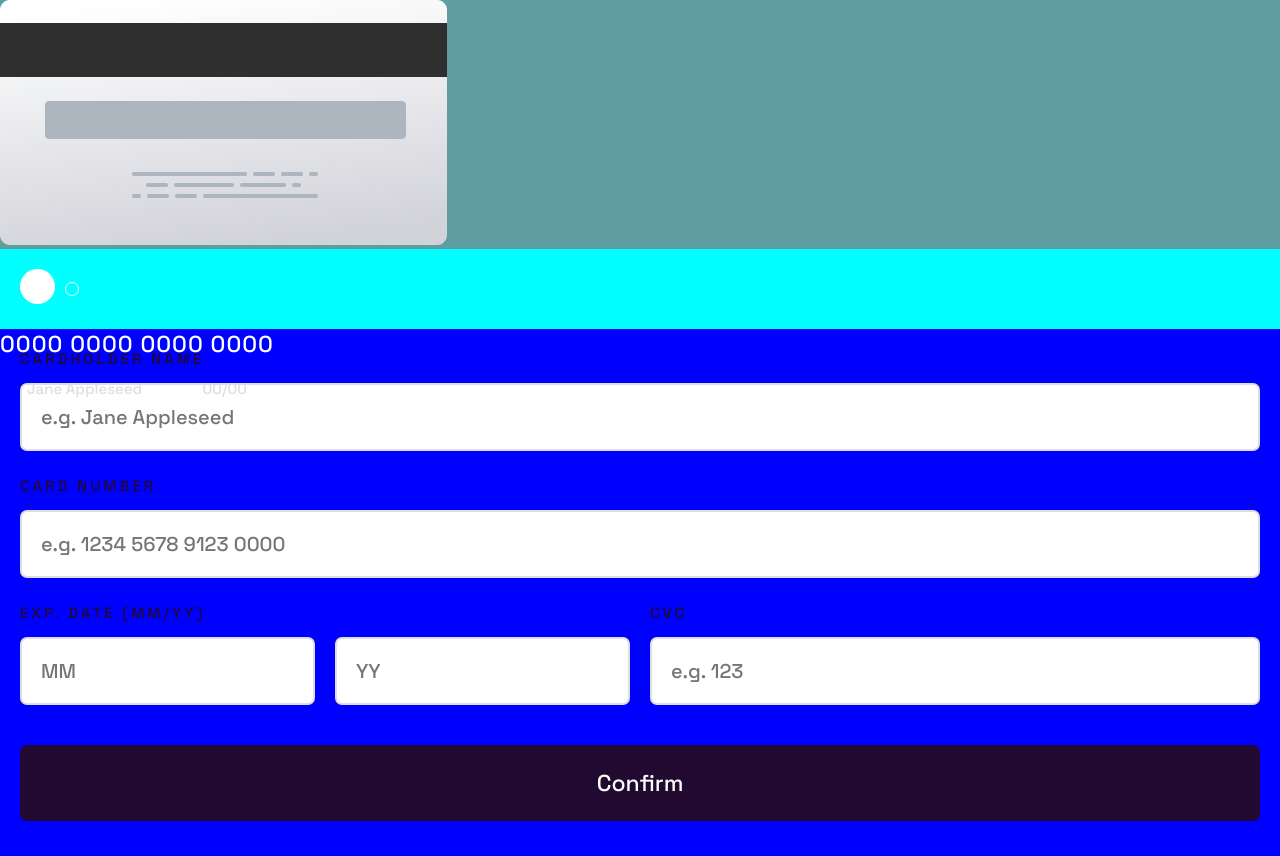
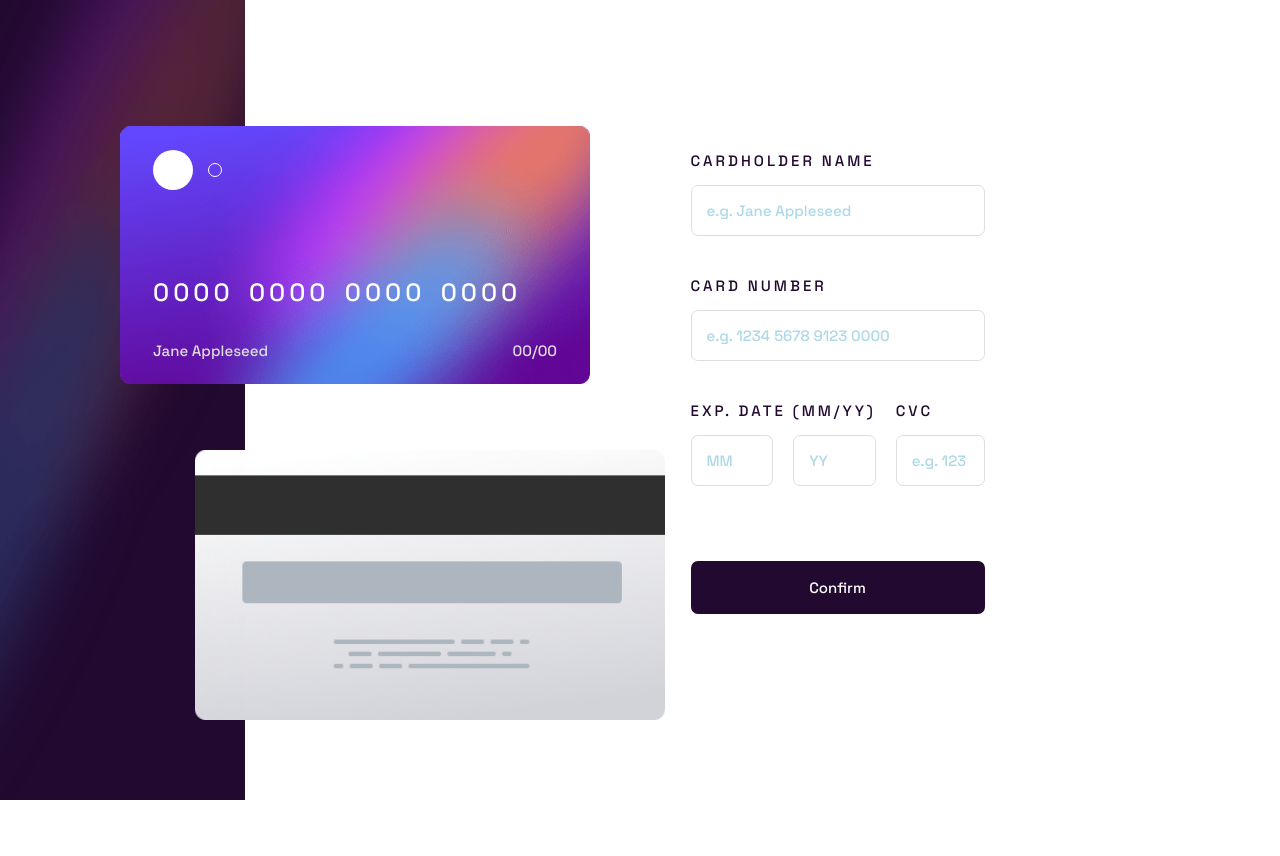
Before and after one commit to Abderaouf16/Frentend_mentor_challenge_8__Interactive-card-details-form, a plain HTML site: page index.html in a window 1280 px wide. After the commit the page ends 800 px from the top, so only its background shows below. Drawn offline with Linux system fonts and the light colour scheme.

Commit message:
added desktop styling

```diff
--- a/index.html
+++ b/index.html
@@ -1,5 +1,6 @@
 <!DOCTYPE html>
 <html lang="en">
+
 <head>
   <meta charset="UTF-8">
   <meta http-equiv="X-UA-Compatible" content="IE=edge">
@@ -7,6 +8,7 @@
   <link rel="stylesheet" href="style.css">
   <title>Frontend Mentor - Interactive card details form</title>
 </head>
+
 <body>
   <main>
     <section class="section1">
@@ -21,15 +23,18 @@
             <div class="big-cercle"></div>
             <div class="small-cercle"></div>
           </div>
+          <div class="card-info">
             <p> 0000 0000 0000 0000</p>
             <div class="info">
               <p>Jane Appleseed</p>
-            <p>  00/00</p>
+              <p> 00/00</p>
+            </div>
           </div>
         </div>
       </div>
     </section>
     <div class="section2">
+      <div class="dd">
         <div class="card-owner">
           <label for="">Cardholder Name</label>
           <input type="text" placeholder="e.g. Jane Appleseed">
@@ -49,12 +54,17 @@
           </div>
           <div class="cvc">
             <label for="">Cvc</label>
-          <input type="text"placeholder='e.g. 123'>
+            <input type="text" placeholder='e.g. 123'>
           </div>
         </div>
-      <button type="submit" >Confirm</button>
+        <button type="submit">Confirm</button>
+
+
       </div>
+    </div>
+
   </main>
 </body>
 <script src="app.js"></script>
+
 </html>
--- a/style.css
+++ b/style.css
@@ -15,6 +15,7 @@
   --col-Light-grayish-violet: hsl(270, 3%, 87%);
   --col-Dark-grayish-violet: hsl(279, 6%, 55%);
   --col-Very-dark-violet: hsl(278, 68%, 11%);
+  --input-placeholder-color: rgba(173,216,230,1);
   --ff: "Space Grotesk", sans-serif;
   --fs: 15px;
 }
@@ -22,25 +23,14 @@
 body {
   font-family: var(--ff);
   font-size: var(--fs);
-  /* background-image: url(./images/image-from-rawpixel-id-4007558-jpeg.jpg); */
 }
 
-main {
-  background-color: aqua;
-
-
-}
 .bg-img-desktop,
 .bg-img-mobile {
   display: none;
 }
 
-.section2 {
-  /* background-color: bisque; */
-  margin-top: 80px;
-  padding: 20px;
-  height: auto;
-}
+
 label {
   font-size: 15px;
   text-transform: uppercase;
@@ -57,11 +47,13 @@ input[type="text"] {
   font-family: var(--ff);
   width: 100%;
   padding: 19px;
-  border: 2px solid var(--col-Light-grayish-violet);
+  border: 1px solid var(--col-Light-grayish-violet);
   border-radius: 7px;
   font-size: 20px;
   margin: 15px 0 25px 0;
-  color: var(--col-Dark-grayish-violet);
+}
+input[type="text"]::placeholder{
+  color: var(--input-placeholder-color);
 }
 .expDate-Cvc-Container {
   display: flex;
@@ -88,71 +80,151 @@ button {
   font-size: 23px;
   margin: 15px 0;
 }
-.paymentCard-design{
 
-}
-.card-info{
-  background-color: azure;
-  width: 312px;
-  height: 171PX;
+.payment-card {
+  background-image: url(./images/bg-card-front.png);
+  background-position: center;
+  background-size: contain;
+  background-repeat: no-repeat;
 
-}
-.payment-card{
   position: absolute;
   border-radius: 10px;
-  text-align: center;
+  display: flex;
+  flex-direction: column;
+  padding: 2em 2.2em;
+  justify-content: space-between;
 }
-.cercles{
+
+
+
+.cercles {
   display: flex;
   align-items: center;
 }
-.info{
+.info {
   display: flex;
   align-items: center;
   justify-content: space-between;
 }
-.info p{
-  margin: 0 27px;
+.info p {
   color: var(--col-Light-grayish-violet);
 }
-.payment-card > p{
+.card-info > p {
   color: var(--col-White);
-  font-size: 23px;
-  letter-spacing: 1px;
-  margin-bottom: 20px;
+  font-size: 25px;
+  letter-spacing: 4px;
+  word-spacing: 5px;
+  font-weight: 500;
 }
-.big-cercle{
-width: 35px;
-height: 35px;
-border-radius: 50%;
-background-color: var(--col-White);
-margin: 20px 10px 25px 20px  ;
+.cercles {
+  display: flex;
 }
-.small-cercle{
+.big-cercle {
+  width: 40px;
+  height: 40px;
+  border-radius: 50%;
+  background-color: var(--col-White);
+  margin-right: 1em;
+}
+.small-cercle {
   width: 14px;
   height: 14px;
   border-radius: 50%;
   border: 1px solid var(--col-White);
 }
-@media (min-width:450px){
-    main{
+.card-info {
+  display: flex;
+  flex-direction: column;
+  justify-content: space-between;
+  width: 100%;
+  height: 40%;
+}
 
-    }
-    .section1, .section2{
-        flex: 1;
-    }
-    .section1{
-        background-color: cadetblue;
-    }
-    .section2{
-        background-color: blue;
-    }
+@media (min-width: 450px) {
+  main {
+    display: flex;
+    height: 100vh;
+    width: 100vw;
+    margin: auto;
+  }
+
+  .section1 {
+    background-color: cadetblue;
+    flex: 1;
+  }
+  .section2 {
+    flex: 3;
+    display: flex;
+    flex-direction: column;
+    align-items: center;
+    justify-content: center;
+
+    padding: 0 10em;
+  }
+  .dd{
+    width: 40%;
+    margin-left: 10em;
+  }
+  .bg-img-desktop {
+    display: block;
+    width: 100%;
+    height: 100%;
+  }
+  .bg-imgs {
+    background-color: aquamarine;
+    position: relative;
+    width: 100%;
+    height: 100%;
+  }
+
+  .card-design {
+    position: absolute;
+    top: 30em;
+    left: 13em;
+    width: 470px;
+    height: 270px;
+  }
+  .payment-card {
+    position: absolute;
+    width: 470px;
+    height: 270px;
+    top: 8em;
+    left: 8em;
+  }
+
+
+
+  input[type="text"] {
+    font-family: var(--ff);
+    padding: 15px;
+    border-radius: 7px;
+    font-size: var(--fs);
+    margin: 15px 0 40px 0;
+
+  }
+
+
+  button {
+    width: 100%;
+    padding: 17px;
+    border: none;
+    border-radius: 7px;
+    background-color: var(--col-Very-dark-violet);
+    color: var(--col-White);
+    font-size: 15px;
+    margin: 35px 0;
+  }
 }
 @media (max-width: 450px) {
   main {
     width: 100%;
   }
 
+  .section2 {
+    margin-top: 80px;
+    padding: 20px;
+    height: auto;
+  }
   .bg-img-mobile {
     display: block;
     width: 100%;
@@ -166,14 +238,31 @@ margin: 20px 10px 25px 20px  ;
     left: 60px;
   }
   .payment-card {
-    background-image: url(./images/bg-card-front.png);
-    background-position: center;
-    background-size: contain;
-    background-repeat: no-repeat;
-    width: 325px;
+    padding: 1.5rem 1.8rem;
+    position: absolute;
+    width: 317px;
     height: 171px;
-    position: absolute;
     left: 20px;
     top: 130px;
   }
+
+  .big-cercle {
+    width: 25px;
+    height: 25px;
+  }
+  .small-cercle {
+    width: 10px;
+    height: 10px;
+  }
+  .card-info > p {
+    color: var(--col-White);
+    font-size: 1rem;
+    white-space: nowrap;
+    letter-spacing: 4px;
+    word-spacing: 5px;
+    font-weight: 500;
+  }
+  .card-info {
+    height: 45%;
+  }
 }
```
Lines whose indentation alone changed are shown as unchanged.
